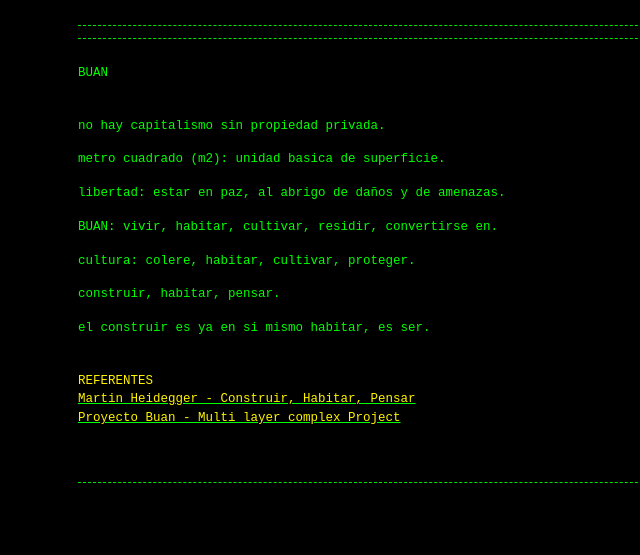
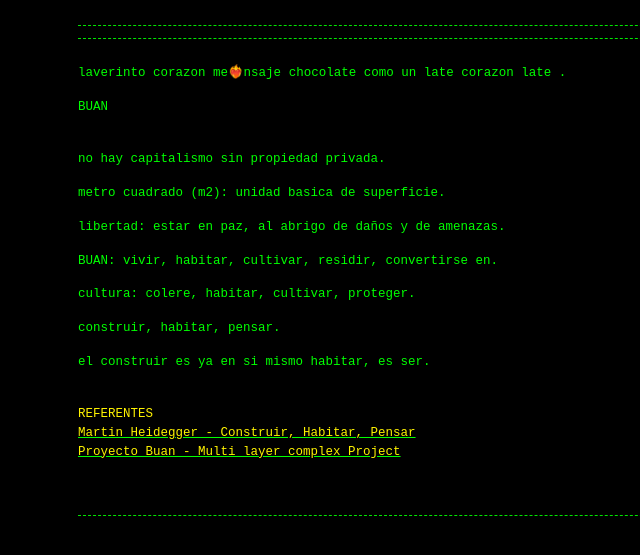
Before and after one commit to Guerrillaradio/Maxi, a Jekyll site: the page built from index.md, in a window 1280 px wide. Shown: the top 555 px of the page, without its empty margins (262-902 px from the left). Built offline with Jekyll 4.4.1, drawn with Linux system fonts in a browser that asks for light colours; our own code applies the rules of GitHub Pages for plain Markdown files.

Commit message:
Update index.md

```diff
--- a/index.md
+++ b/index.md
@@ -1,3 +1,4 @@
+laverinto corazon me❤️‍🔥nsaje chocolate como un late corazon late .
 
 <p>BUAN
 
```
